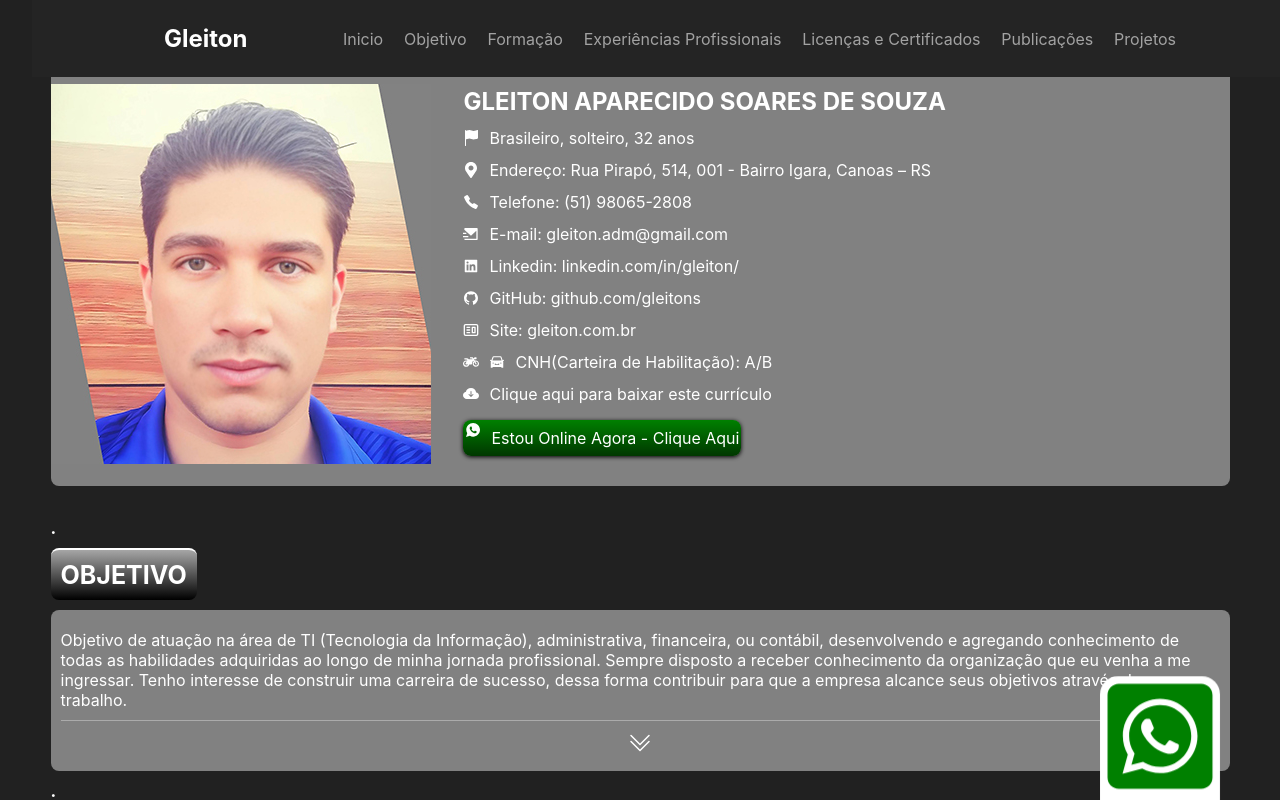
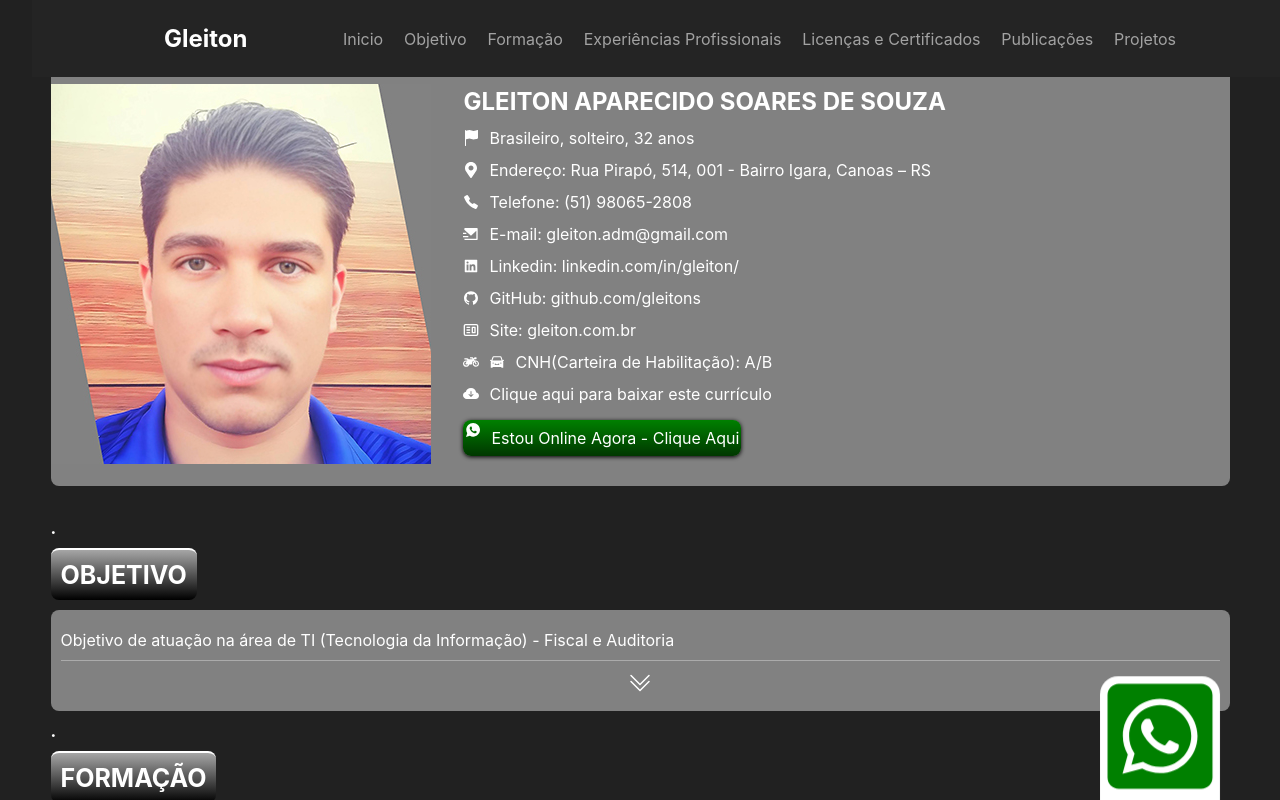
Before and after one commit to gleitons/gleitonNext, a Next.js app: page / in a window 1280 px wide. Shown: the top 800 px of the page. Built offline with nearby package versions, Linux system fonts and the light colour scheme.

Commit message:
atualiza

```diff
--- a/components/Objetivo.jsx
+++ b/components/Objetivo.jsx
@@ -201,7 +201,7 @@ export default function Objetivo() {
             <span id='objetivo'>.</span>
             <h2>OBJETIVO</h2>
             <div className={styles.topicoDiv}>
-                <p className={styles.pDesc}>Objetivo de atuação na área de TI (Tecnologia da Informação), administrativa, financeira, ou contábil, desenvolvendo e agregando conhecimento de todas as habilidades adquiridas ao longo de minha jornada profissional. Sempre disposto a receber conhecimento da organização que eu venha a me ingressar. Tenho interesse de construir uma carreira de sucesso, dessa forma contribuir para que a empresa alcance seus objetivos através do meu trabalho.</p>
+                <p className={styles.pDesc}>Objetivo de atuação na área de TI (Tecnologia da Informação) - Fiscal e Auditoria</p>
                 <div className={styles.iconeCertificado}>
                     {IObjetivo}
                 </div>
```
